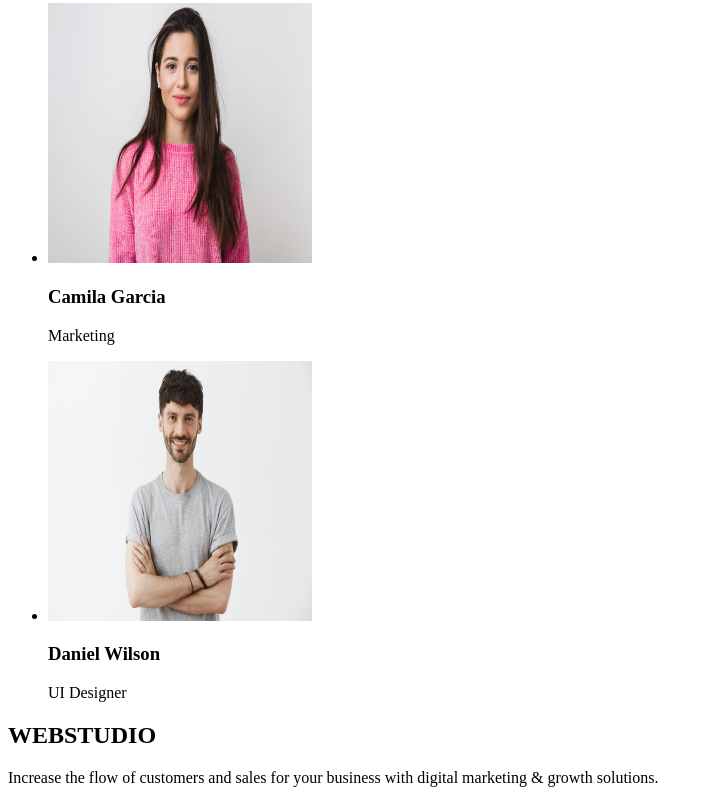
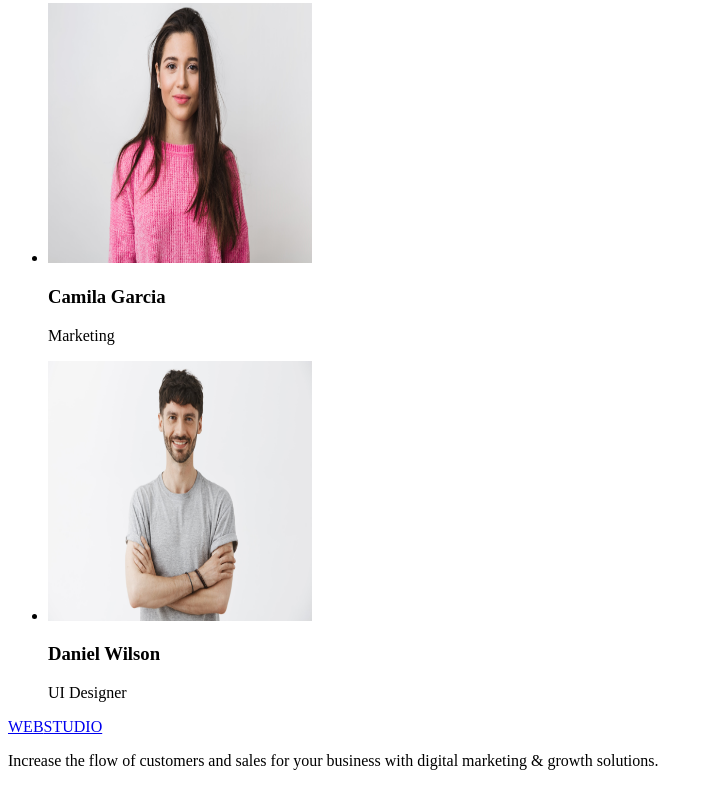
Before and after one commit to Anastasia-Danyliuk/goit-markup-hw-01, a plain HTML site: page index.html in a window 1280 px wide. Shown: the part 1324-2127 px from the top of the page, without its empty margins (0-713 px from the left). Drawn offline with Linux system fonts and the light colour scheme.

Commit message:
add site body

```diff
--- a/index.html
+++ b/index.html
@@ -8,7 +8,7 @@
   <body>
     <header>
       <nav>
-        <a href=""><span>WEB</span>STUDIO</a>
+        <a href="#Studio"><span>WEB</span>STUDIO</a>
         <ul>
           <li>
             <a href="#Studio">Studio</a>
@@ -118,7 +118,7 @@
       </section>
     </main>
     <footer>
-      <h2><span>WEB</span>STUDIO</h2>
+      <a href="#Studio"><span>WEB</span>STUDIO</a>
       <p>
         Increase the flow of customers and sales for your business with digital
         marketing & growth solutions.
```
